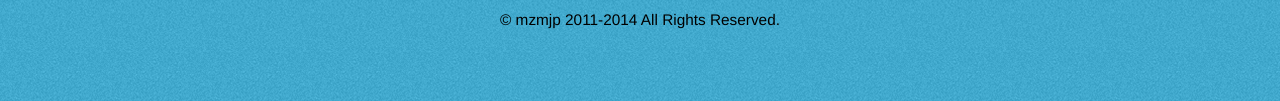
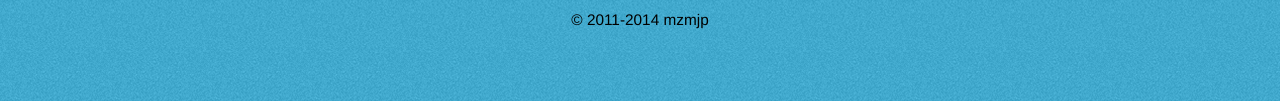
Before and after one commit to mzmjp/mzmjp.net, a plain HTML site: page index.html in a window 1280 px wide. Shown: the part 651-752 px from the top of the page. Drawn offline with nearby package versions, Linux system fonts and the light colour scheme.

Commit message:
copyright 部分をブログと同じ表記に

```diff
--- a/index.html
+++ b/index.html
@@ -31,7 +31,7 @@
         <li><a href="http://d.hatena.ne.jp/mzmjp/">[inactive] Diary</a></li>
     </ul>
     <footer class="mod-footer">
-        <small id="copy">&#169; mzmjp <span id="year">2011</span> All Rights Reserved.</small>
+        <small id="copy">&#169; <span id="year">2011</span> mzmjp</small>
     </footer>
     <script src="//ajax.googleapis.com/ajax/libs/jquery/1.9.1/jquery.min.js"></script>
     <script>window.jQuery || document.write('<script src="js/vendor/jquery-1.9.1.min.js"><\/script>')</script>
```
